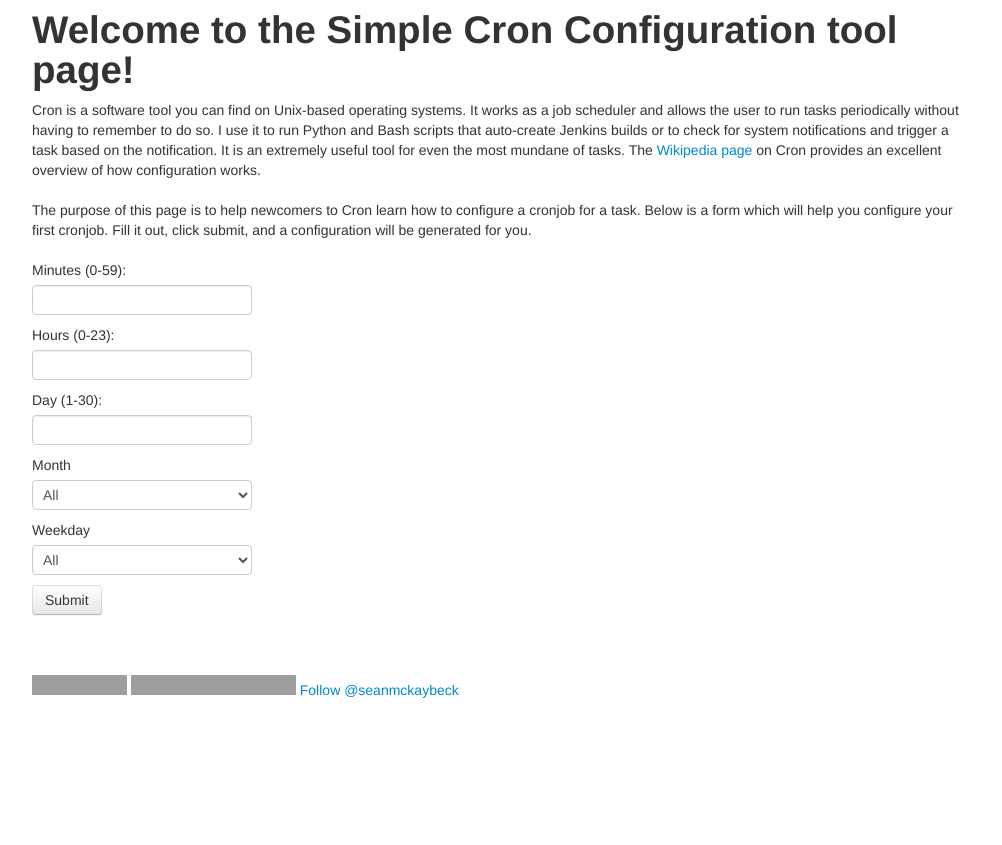
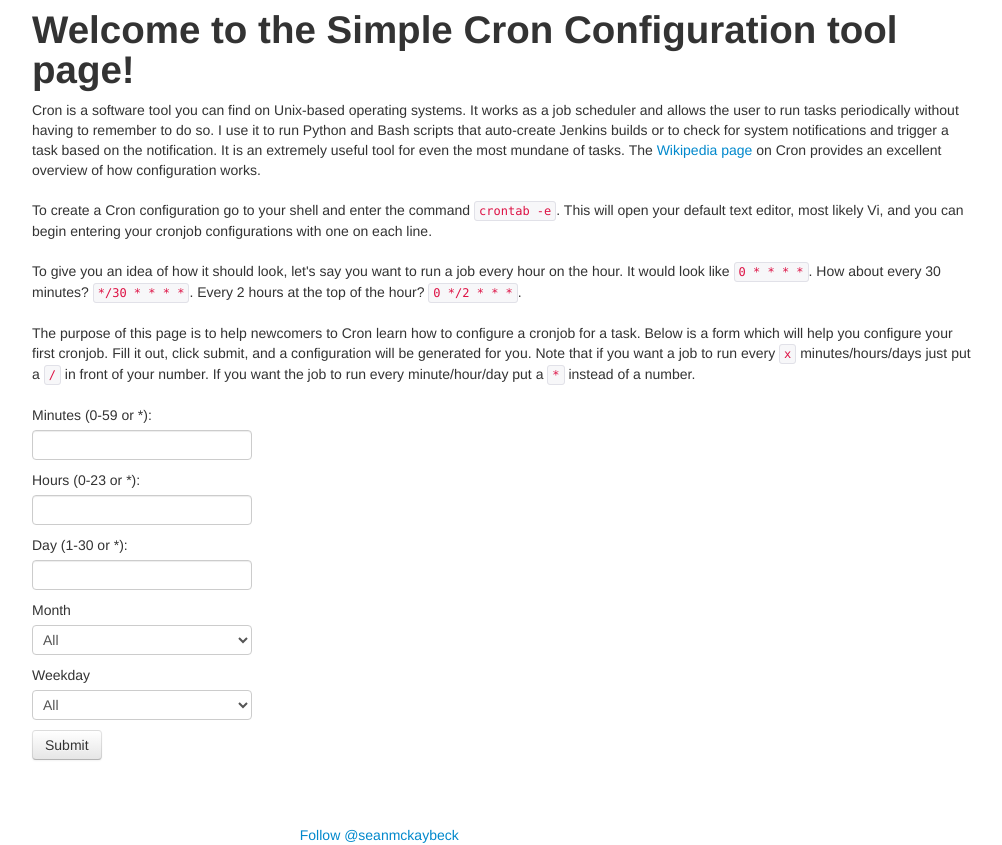
Before and after one commit to seanmckaybeck/cron_app, a Flask app: page / in a window 1280 px wide. Shown: the whole page, without its empty margins (138-1140 px from the left). Before the commit the page ends 800 px from the top, so only its background shows below. Run offline with Flask 2, Linux system fonts and the light colour scheme; some libraries are stand-ins or nearby versions; grey boxes are pictures that could not be loaded.

Commit message:
Final changes
-Fixed favicon not loading issue
-Form now properly validates with / in front of input for jobs to run
every 'x' time units.
-Added more to page explanation

```diff
--- a/app.py
+++ b/app.py
@@ -7,13 +7,20 @@
 app.config['SECRET_KEY'] = 'poop'
 Bootstrap(app)
 
+def prepend_star(target):
+    if '/' in target:
+        return '*'+target
+    else:
+        return target
+
 def create_string(form):
     res = ''
-    res += form.minute.data + ' '
-    res += form.hour.data + ' '
-    res += form.day.data + ' '
+    res += prepend_star(form.minute.data) + ' '
+    res += prepend_star(form.hour.data) + ' '
+    res += prepend_star(form.day.data) + ' '
     res += form.month.data + ' '
-    res += form.weekday.data
+    res += form.weekday.data + ' '
+    res += 'your command goes here'
     return res
 
 @app.route('/', methods=['GET', 'POST'])
@@ -21,14 +28,8 @@
     form = CronForm()
     result = ''
     if form.validate_on_submit():
-        # create the correct cron submission
-        print 'made it'
         result = create_string(form)
     return render_template('index.html', form=form, result=result)
-
-@app.route('/favicon.ico')
-def favicon():
-    return send_from_directory(os.path.join(app.root_path, 'static'), 'ico/favicon.ico')
 
 if __name__ == '__main__':
     port = int(os.environ.get("PORT", 5000))
--- a/forms.py
+++ b/forms.py
@@ -3,26 +3,25 @@
 from wtforms.validators import Required, ValidationError
 
 def is_valid_input(min=-1, max=-1):
-    msg = 'Must be a value between %d and %d or *' % (min, max)
+    msg = 'Must be a value between %d and %d, with optional / at front, or *' % (min, max)
 
     def _is_valid_input(form, field):
-        if not field.data.isdigit() and field.data != '*':
+        data = field.data[1:] if field.data[0] == '/' and '*' not in field.data else field.data
+        if not data.isdigit() and data != '*':
             raise ValidationError(msg)
-        if field.data.isdigit():
-            n = int(field.data)
+        if data.isdigit():
+            n = int(data)
             if n < min or n > max:
                 raise ValidationError(msg)
 
     return _is_valid_input
 
 class CronForm(Form):
-    minute = StringField('Minutes (0-59):', validators=[Required(), is_valid_input(min=0, max=59)])
-    hour = StringField('Hours (0-23):', validators=[Required(), is_valid_input(min=0, max=23)])
-    day = StringField('Day (1-30):', validators=[Required(), is_valid_input(min=1, max=30)])
+    minute = StringField('Minutes (0-59 or *):', validators=[Required(), is_valid_input(min=0, max=59)])
+    hour = StringField('Hours (0-23 or *):', validators=[Required(), is_valid_input(min=0, max=23)])
+    day = StringField('Day (1-30 or *):', validators=[Required(), is_valid_input(min=1, max=30)])
     month = SelectField(u'Month', choices=[('*','All'), ('1','Jan'), ('2','Feb'), ('3','Mar'), ('4','Apr'), ('5','May'),
         ('6','Jun'), ('7','Jul'), ('8','Aug'), ('9','Sep'), ('10','Oct'), ('11','Nov'), ('12','Dec')], validators=[Required()])
     weekday = SelectField(u'Weekday', choices=[('*','All'), ('0','Sun'), ('1','Mon'), ('2','Tue'), ('3','Wed'), ('4','Thu'),
         ('5','Fri'), ('6','Sat')], validators=[Required()])
-    # month = StringField('Month (1-12):', validators=[Required(), is_valid_input(min=1, max=12)])
-    # weekday = StringField('Weekday (0-6):', validators=[Required(), is_valid_input(min=0, max=6)])
     submit = SubmitField('Submit')
--- a/templates/base.html
+++ b/templates/base.html
@@ -1,6 +1,7 @@
 <!DOCTYPE html>
 <html lang="en">
   <head>
+    <link rel="shortcut icon" href="{{ url_for('static', filename='ico/favicon.ico') }}">
     <link href="/static/css/bootstrap.min.css" rel="stylesheet" media="screen">
     <link href="/static/css/bootstrap-responsive.css" rel="stylesheet">
     <script src="http://code.jquery.com/jquery-latest.js"></script>
--- a/templates/index.html
+++ b/templates/index.html
@@ -10,22 +10,22 @@
 The <a href="https://en.wikipedia.org/wiki/Cron">Wikipedia page</a> on Cron provides an excellent overview of how configuration works.
 <br/><br/>
 
+To create a Cron configuration go to your shell and enter the command <code>crontab -e</code>.
+This will open your default text editor, most likely Vi, and you can begin entering your cronjob configurations with one on each line.
+<br/><br/>
+
+To give you an idea of how it should look, let's say you want to run a job every hour on the hour. It would look like <code>0 * * * *</code>.
+How about every 30 minutes? <code>*/30 * * * *</code>. Every 2 hours at the top of the hour? <code>0 */2 * * *</code>.
+<br/><br/>
+
 The purpose of this page is to help newcomers to Cron learn how to configure a cronjob for a task.
 Below is a form which will help you configure your first cronjob.
 Fill it out, click submit, and a configuration will be generated for you.
+Note that if you want a job to run every <code>x</code> minutes/hours/days just put a <code>/</code> in front of your number.
+If you want the job to run every minute/hour/day put a <code>*</code> instead of a number.
 <br/><br/>
 
 {{ wtf.quick_form(form) }}
-<!-- <form action="" method="post" name="config"> -->
-<!--     {{form.hidden_tag()}} -->
-
-<!--     <p>{{form.minute.label}} {{form.minute}}</p> -->
-<!--     <p>{{form.hour.label}} {{form.hour}}</p> -->
-<!--     <p>{{form.day.label}} {{form.day}}</p> -->
-<!--     <p>{{form.month.label}} {{form.month}}</p> -->
-<!--     <p>{{form.weekday.label}} {{form.weekday}}</p> -->
-<!--     <p>{{form.submit}}</p> -->
-<!-- </form> -->
 
 {% for field in form.errors %}
   {% for error in form.errors[field] %}
```
Also changed, not shown: other parts of templates/index.html (+1 -1 lines).
